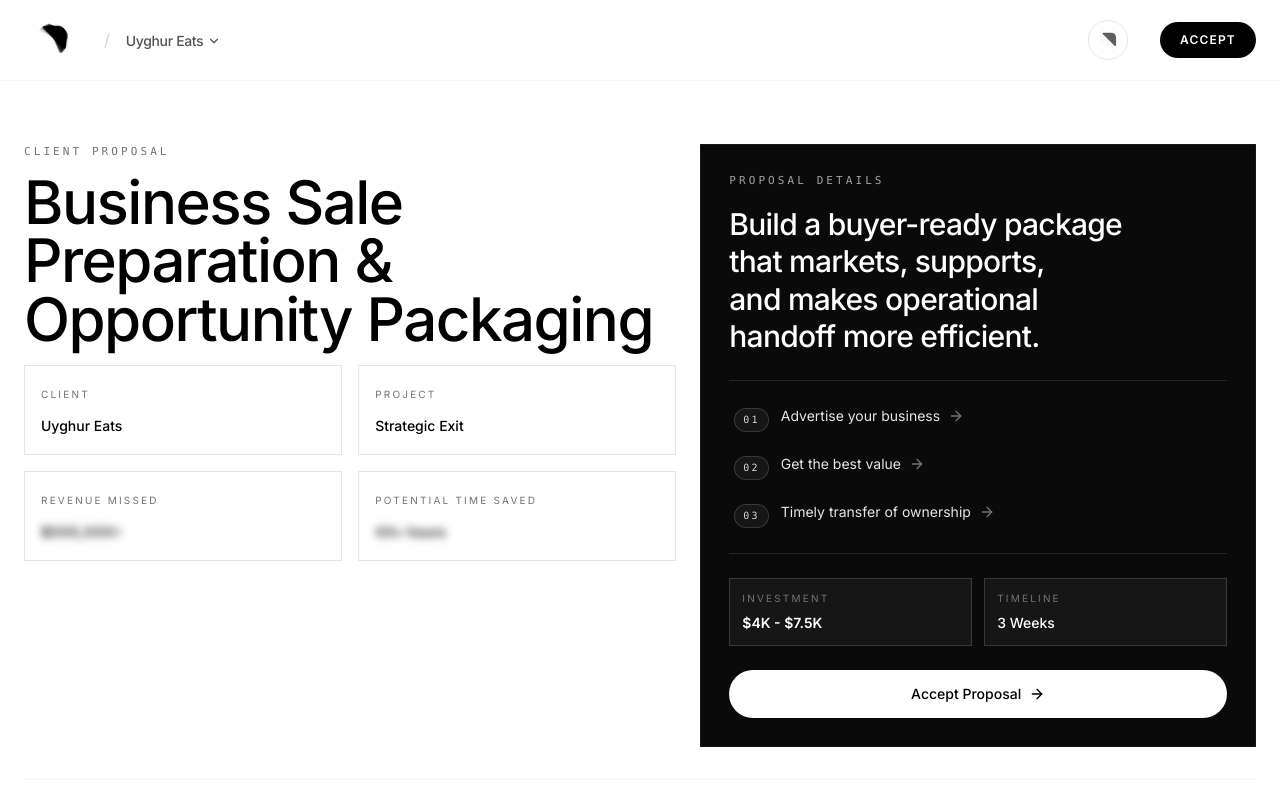
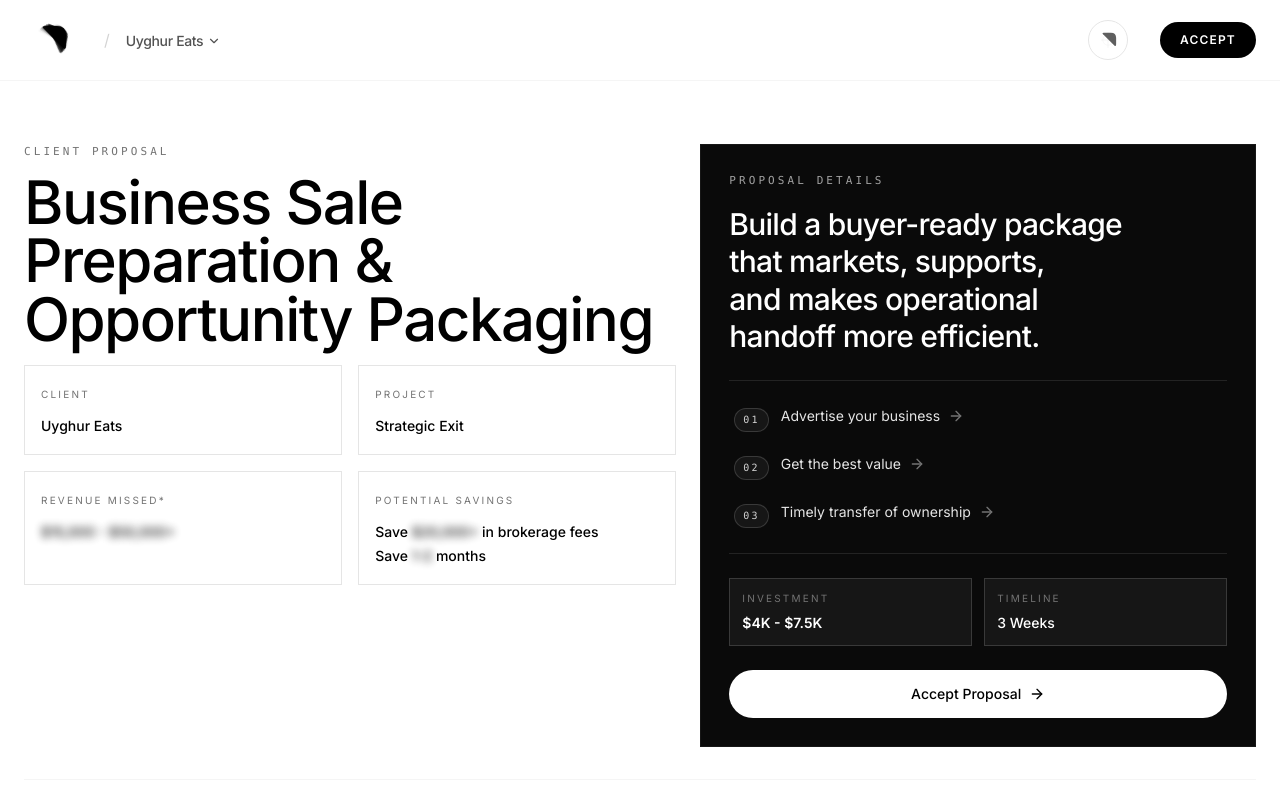
Before and after one commit to aliahm08/B2W, a React (Vite) app: page /client/uyghur-eats in a window 1280 px wide. Shown: the top 800 px of the page. Built offline with nearby package versions, Linux system fonts and the light colour scheme.

Commit message:
Wire proposal env loading and refine summarize interactions

```diff
--- /dev/null
+++ b/api/_common/env.ts
@@ -0,0 +1,16 @@
+import path from 'node:path';
+import dotenv from 'dotenv';
+
+let isLoaded = false;
+
+export function ensureServerEnv() {
+  if (isLoaded) {
+    return;
+  }
+
+  dotenv.config({ path: path.join(process.cwd(), '.env.local') });
+  dotenv.config({ path: path.join(process.cwd(), '.env.project-passwords.local'), override: true });
+  isLoaded = true;
+}
+
+ensureServerEnv();
--- a/api/_common/formSubmissions.ts
+++ b/api/_common/formSubmissions.ts
@@ -1,3 +1,4 @@
+import './env.js';
 import { createClient } from '@supabase/supabase-js';
 import type { ClientCommunicationSubmission, LeadSubmission } from './validation.js';
 
--- a/api/_common/googleSheets.ts
+++ b/api/_common/googleSheets.ts
@@ -1,3 +1,4 @@
+import './env.js';
 import { GoogleAuth } from 'google-auth-library';
 
 type SheetIntent = 'lead' | 'clientCommunication' | 'proposalSignature';
--- a/api/_common/resend.ts
+++ b/api/_common/resend.ts
@@ -1,3 +1,4 @@
+import './env.js';
 import { Resend } from 'resend';
 
 export type EmailMessage = {
--- a/src/pages/client/UyghurEatsClientPortal.tsx
+++ b/src/pages/client/UyghurEatsClientPortal.tsx
@@ -47,7 +47,7 @@ const deliveryPackageItems = [
             'Visual profile for buyer outreach',
         ],
         value: 'Gets more buyer interest by making the business easier to understand fast.',
-        ctaLabel: 'Preview How It Will Look',
+        ctaLabel: 'Confidently sell your business for $180,000.',
         ctaClassName: 'text-neutral-200 group-hover:text-white',
         to: '/client/uyghur-eats/profile',
     },
@@ -177,6 +177,7 @@ export default function UyghurEatsClientPortal() {
     const routes = getUyghurEatsRoutes();
     const [showPricingWhy, setShowPricingWhy] = useState(false);
     const [openQuestion, setOpenQuestion] = useState<'investment' | 'timeline' | 'scope' | 'approval'>('investment');
+    const [revealedMetric, setRevealedMetric] = useState<'revenue' | 'savings' | null>(null);
     const qnaCardRef = useRef<HTMLDivElement>(null);
     const workingTermsRef = useRef<HTMLDivElement>(null);
     const acceptanceSectionRef = useRef<HTMLElement>(null);
@@ -187,6 +188,10 @@ export default function UyghurEatsClientPortal() {
 
     const scrollToAcceptance = () => {
         acceptanceSectionRef.current?.scrollIntoView({ behavior: 'smooth', block: 'start' });
+    };
+
+    const toggleMetricReveal = (metric: 'revenue' | 'savings') => {
+        setRevealedMetric((current) => (current === metric ? null : metric));
     };
 
     const navItems: ClientNavAction[] = [
@@ -256,18 +261,97 @@ export default function UyghurEatsClientPortal() {
                             <motion.div
                                 {...heroReveal}
                                 transition={{ ...heroReveal.transition, delay: 0.14 }}
-                                className="border border-neutral-200 bg-white p-4 text-sm leading-6 text-neutral-700"
+                                className="group border border-neutral-200 bg-white p-4 text-sm leading-6 text-neutral-700"
+                                title="Revenue Missed* Estimates are dependent on the quality of the diligence material and whether or not client utilizes the deliverables."
+                                onMouseEnter={() => setRevealedMetric('revenue')}
+                                onMouseLeave={() => setRevealedMetric((current) => (current === 'revenue' ? null : current))}
+                                onClick={() => toggleMetricReveal('revenue')}
                             >
-                                <span className="block text-[10px] uppercase tracking-[0.22em] text-neutral-500">Revenue Missed</span>
-                                <span className="mt-2 block font-medium text-black blur-[4px] select-none">$XXX,XXX+</span>
+                                <span className="block text-[10px] uppercase tracking-[0.22em] text-neutral-500">Revenue Missed*</span>
+                                <span className="mt-2 block font-medium text-black">
+                                    <span className="relative inline-block">
+                                        <span
+                                            className={`relative z-10 inline-block select-none transition duration-300 ${
+                                                revealedMetric === 'revenue' ? 'blur-none opacity-100' : 'blur-[4px] opacity-90 group-hover:blur-none group-hover:opacity-100'
+                                            }`}
+                                        >
+                                            $15,000 - $50,000+
+                                        </span>
+                                        <span
+                                            aria-hidden="true"
+                                            className={`pointer-events-none absolute inset-0 bg-[repeating-linear-gradient(90deg,rgba(255,255,255,0.72)_0,rgba(255,255,255,0.72)_2px,transparent_2px,transparent_6px)] mix-blend-screen transition duration-300 ${
+                                                revealedMetric === 'revenue' ? 'opacity-0' : 'opacity-75 group-hover:opacity-0'
+                                            }`}
+                                        />
+                                        <span
+                                            aria-hidden="true"
+                                            className={`pointer-events-none absolute inset-0 bg-[radial-gradient(circle_at_18%_50%,rgba(255,255,255,0.7),transparent_30%),radial-gradient(circle_at_52%_38%,rgba(255,255,255,0.32),transparent_28%),radial-gradient(circle_at_84%_52%,rgba(255,255,255,0.6),transparent_34%)] transition duration-300 ${
+                                                revealedMetric === 'revenue' ? 'opacity-0' : 'animate-pulse opacity-70 group-hover:opacity-0'
+                                            }`}
+                                        />
+                                    </span>
+                                </span>
                             </motion.div>
                             <motion.div
                                 {...heroReveal}
                                 transition={{ ...heroReveal.transition, delay: 0.18 }}
-                                className="border border-neutral-200 bg-white p-4 text-sm leading-6 text-neutral-700"
+                                className="group border border-neutral-200 bg-white p-4 text-sm leading-6 text-neutral-700"
+                                title="Potential Savings: $20,000+ in brokerage fees, save 1-2 months."
+                                onMouseEnter={() => setRevealedMetric('savings')}
+                                onMouseLeave={() => setRevealedMetric((current) => (current === 'savings' ? null : current))}
+                                onClick={() => toggleMetricReveal('savings')}
                             >
-                                <span className="block text-[10px] uppercase tracking-[0.22em] text-neutral-500">Potential Time Saved</span>
-                                <span className="mt-2 block font-medium text-black blur-[4px] select-none">XX+ hours</span>
+                                <span className="block text-[10px] uppercase tracking-[0.22em] text-neutral-500">Potential Savings</span>
+                                <span className="mt-2 block font-medium text-black">
+                                    Save{' '}
+                                    <span className="relative inline-block">
+                                        <span
+                                            className={`relative z-10 inline-block select-none transition duration-300 ${
+                                                revealedMetric === 'savings' ? 'blur-none opacity-100' : 'blur-[4px] opacity-90 group-hover:blur-none group-hover:opacity-100'
+                                            }`}
+                                        >
+                                            $20,000+
+                                        </span>
+                                        <span
+                                            aria-hidden="true"
+                                            className={`pointer-events-none absolute inset-0 bg-[repeating-linear-gradient(90deg,rgba(255,255,255,0.72)_0,rgba(255,255,255,0.72)_2px,transparent_2px,transparent_6px)] mix-blend-screen transition duration-300 ${
+                                                revealedMetric === 'savings' ? 'opacity-0' : 'opacity-75 group-hover:opacity-0'
+                                            }`}
+                                        />
+                                        <span
+                                            aria-hidden="true"
+                                            className={`pointer-events-none absolute inset-0 bg-[radial-gradient(circle_at_18%_50%,rgba(255,255,255,0.7),transparent_30%),radial-gradient(circle_at_52%_38%,rgba(255,255,255,0.32),transparent_28%),radial-gradient(circle_at_84%_52%,rgba(255,255,255,0.6),transparent_34%)] transition duration-300 ${
+                                                revealedMetric === 'savings' ? 'opacity-0' : 'animate-pulse opacity-70 group-hover:opacity-0'
+                                            }`}
+                                        />
+                                    </span>{' '}
+                                    in brokerage fees
+                                </span>
+                                <span className="block font-medium text-black">
+                                    Save{' '}
+                                    <span className="relative inline-block">
+                                        <span
+                                            className={`relative z-10 inline-block select-none transition duration-300 ${
+                                                revealedMetric === 'savings' ? 'blur-none opacity-100' : 'blur-[4px] opacity-90 group-hover:blur-none group-hover:opacity-100'
+                                            }`}
+                                        >
+                                            1-2
+                                        </span>
+                                        <span
+                                            aria-hidden="true"
+                                            className={`pointer-events-none absolute inset-0 bg-[repeating-linear-gradient(90deg,rgba(255,255,255,0.72)_0,rgba(255,255,255,0.72)_2px,transparent_2px,transparent_6px)] mix-blend-screen transition duration-300 ${
+                                                revealedMetric === 'savings' ? 'opacity-0' : 'opacity-75 group-hover:opacity-0'
+                                            }`}
+                                        />
+                                        <span
+                                            aria-hidden="true"
+                                            className={`pointer-events-none absolute inset-0 bg-[radial-gradient(circle_at_18%_50%,rgba(255,255,255,0.7),transparent_30%),radial-gradient(circle_at_52%_38%,rgba(255,255,255,0.32),transparent_28%),radial-gradient(circle_at_84%_52%,rgba(255,255,255,0.6),transparent_34%)] transition duration-300 ${
+                                                revealedMetric === 'savings' ? 'opacity-0' : 'animate-pulse opacity-70 group-hover:opacity-0'
+                                            }`}
+                                        />
+                                    </span>{' '}
+                                    months
+                                </span>
                             </motion.div>
                             </div>
                         </div>
```
Also changed, not shown: src/components/ClientNavbar.tsx (+17 -7 lines).
